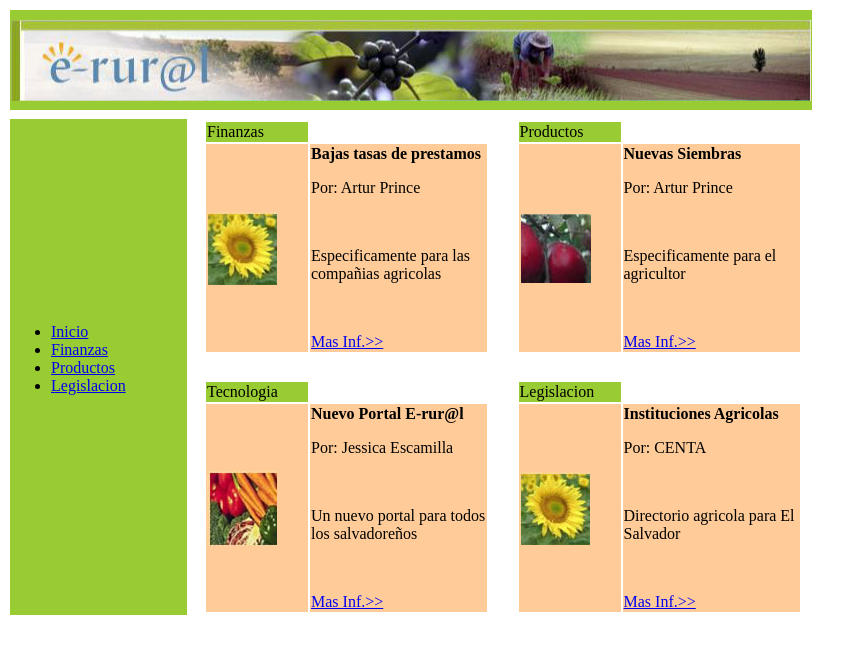
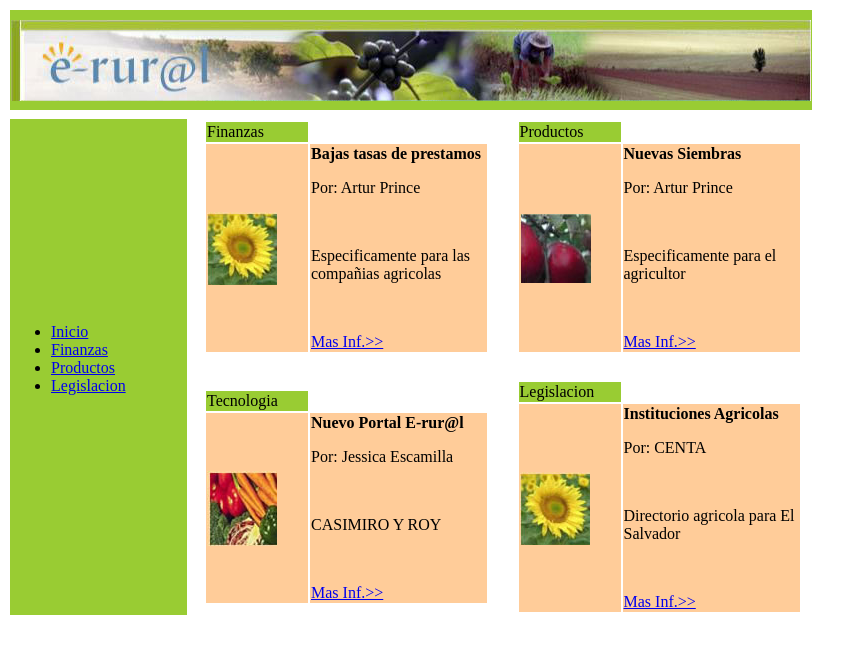
Before and after one commit to carlosmurcia466/xxx, a plain HTML site: page index.html in a window 1280 px wide. Shown: the whole page, without its empty margins (0-865 px from the left). Drawn offline with Linux system fonts and the light colour scheme.

Commit message:
Update index.html

```diff
--- a/index.html
+++ b/index.html
@@ -89,7 +89,7 @@
 						<br>
 						<p> Por: Jessica Escamilla</p>
 						<br>
-						<p>Un nuevo portal para todos los salvadoreños</p>
+						<p>CASIMIRO Y ROY</p>
 						<br>
 						<p><a href="#">Mas Inf.>></a></p>
 				</td>
```
